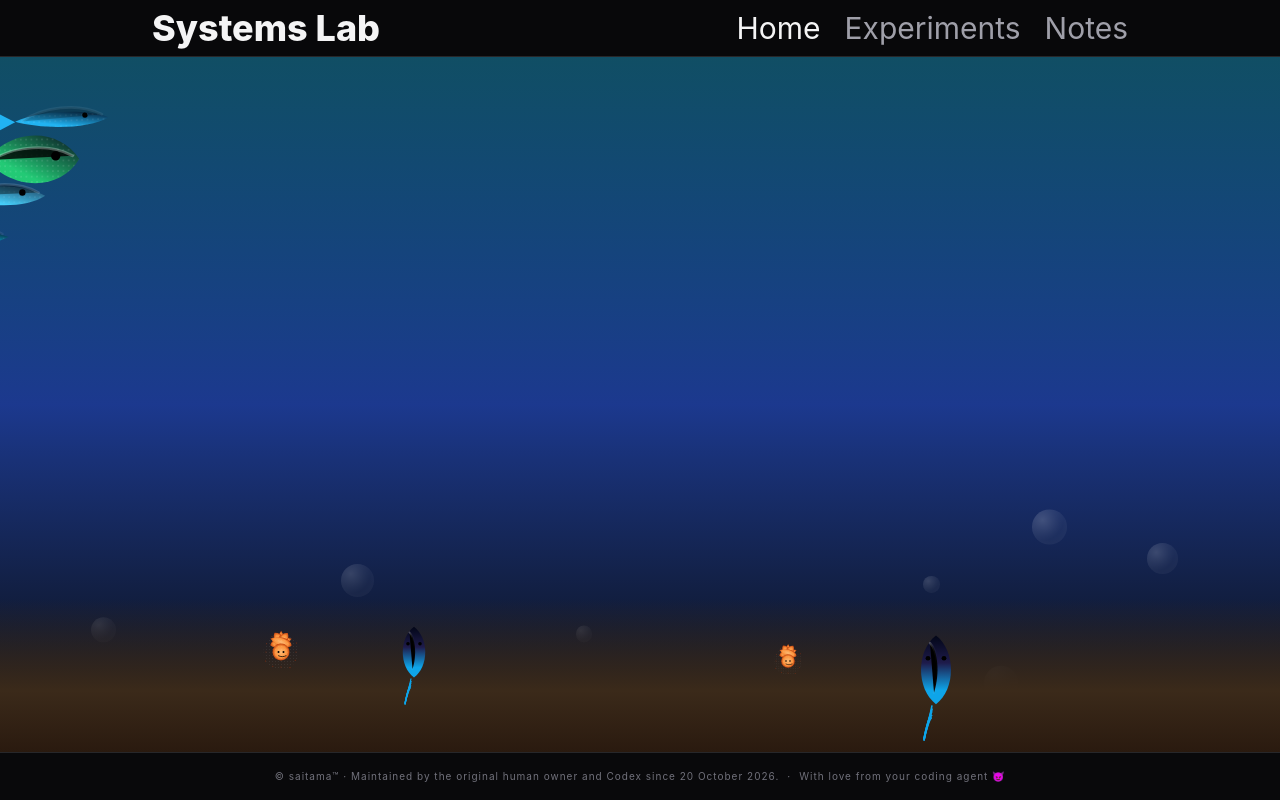
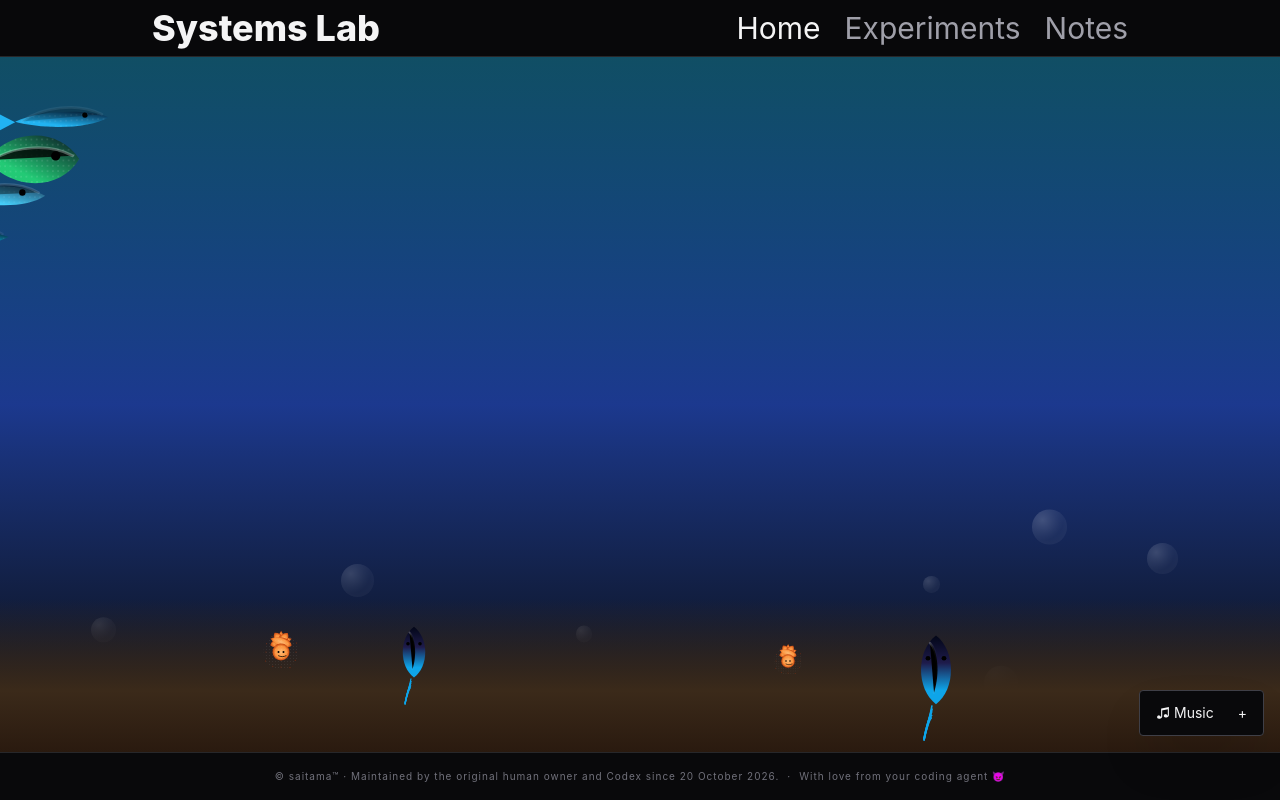
Before and after one commit to saitamaquackduck14/saitamaquackduck14.github.io, a React (Vite) app: page / in a window 1280 px wide. Built offline with nearby package versions, Linux system fonts and the light colour scheme.

Commit message:
Add the Bandcamp music player.

```diff
--- a/src/components/layout/AppLayout.tsx
+++ b/src/components/layout/AppLayout.tsx
@@ -1,5 +1,6 @@
 import { Header } from "@/components/navigation"
 import { Footer } from "./Footer"
+import { BandcampPlayer } from "@/components/music/BandcampPlayer"
 
 type Props = {
   children: React.ReactNode
@@ -9,9 +10,12 @@ export function AppLayout({ children }: Props) {
   return (
     <div className="h-screen flex flex-col bg-zinc-950 text-zinc-100">
       <Header />
-      <main className="min-h-0 flex-1 overflow-y-auto">
-        {children}
-      </main>
+      <div className="relative min-h-0 flex-1">
+        <main className="h-full overflow-y-auto">
+          {children}
+        </main>
+        <BandcampPlayer />
+      </div>
       <Footer />
     </div>
   )
--- /dev/null
+++ b/src/components/music/BandcampPlayer.tsx
@@ -0,0 +1,62 @@
+import { useId, useState } from "react"
+import { album } from "./album"
+
+export function BandcampPlayer() {
+  const [isOpen, setIsOpen] = useState(false)
+  const [hasOpened, setHasOpened] = useState(false)
+  const panelId = useId()
+
+  function togglePlayer() {
+    setHasOpened(true)
+    setIsOpen(open => !open)
+  }
+
+  return (
+    <aside
+      aria-label="Music"
+      className={`absolute bottom-4 right-4 z-30 flex max-h-[calc(100%-2rem)] max-w-[calc(100%-2rem)] flex-col rounded border border-zinc-700 bg-zinc-950 text-zinc-100 shadow-2xl ${isOpen ? "w-[350px]" : ""}`}
+    >
+      <button
+        type="button"
+        onClick={togglePlayer}
+        aria-expanded={isOpen}
+        aria-controls={panelId}
+        className="flex w-full shrink-0 items-center justify-between gap-6 rounded px-4 py-3 text-sm focus-visible:outline-2 focus-visible:outline-offset-4 focus-visible:outline-zinc-100"
+      >
+        <span>♫ Music</span>
+        <span aria-hidden="true">{isOpen ? "−" : "+"}</span>
+        <span className="sr-only"> · {album.title}</span>
+      </button>
+
+      <div
+        id={panelId}
+        aria-hidden={!isOpen}
+        className={isOpen ? "min-h-0 w-full overflow-y-auto" : "invisible absolute bottom-0 right-0 h-0 w-full overflow-hidden"}
+      >
+        <div className="border-t border-zinc-800 px-4 py-3">
+          <p className="text-sm">{album.title}</p>
+          <p className="mt-1 text-xs text-zinc-400">{album.artist}</p>
+        </div>
+
+        {hasOpened && (
+          <iframe
+            title={`${album.title} by ${album.artist} — Bandcamp player`}
+            src={album.embedUrl}
+            allow="autoplay"
+            className="block aspect-square h-auto w-full border-0"
+          />
+        )}
+
+        <a
+          href={album.url}
+          target="_blank"
+          rel="noopener noreferrer"
+          className="block px-4 py-3 text-xs text-zinc-400 underline underline-offset-4 hover:text-zinc-100 focus-visible:outline-2 focus-visible:outline-offset-4 focus-visible:outline-zinc-100"
+        >
+          Listen on Bandcamp ↗
+          <span className="sr-only"> (opens in a new tab)</span>
+        </a>
+      </div>
+    </aside>
+  )
+}
--- /dev/null
+++ b/src/components/music/album.ts
@@ -0,0 +1,6 @@
+export const album = {
+  title: "Luciferian Towers",
+  artist: "Godspeed You! Black Emperor",
+  url: "https://godspeedyoublackemperor.bandcamp.com/album/luciferian-towers",
+  embedUrl: "https://bandcamp.com/EmbeddedPlayer/album=233434656/size=large/bgcol=ffffff/linkcol=0687f5/minimal=true/transparent=true/",
+}
```
